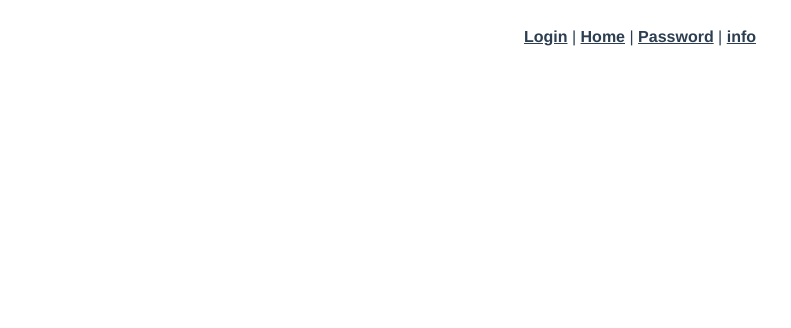
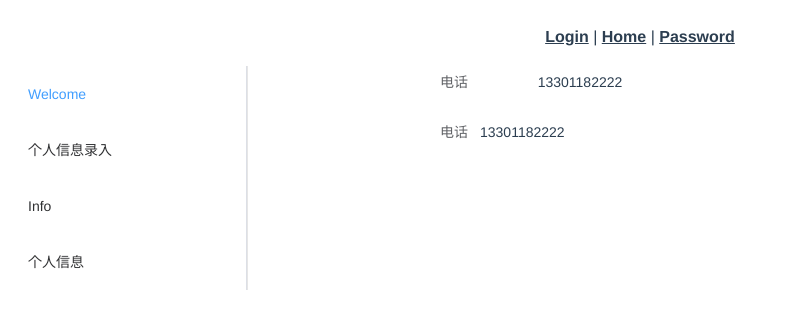
Before and after one commit to JoshYxy/SoftwareEnginnering2022, a Vue app in the folder front_end/: page /home/privateinfo in a window 1280 px wide. Shown: the top 328 px of the page, without its empty margins (0-791 px from the left). Built offline with nearby package versions, Linux system fonts and the light colour scheme; sample sign-in values are in the browser's storage.

Commit message:
UPDATE:个人信息页v0.1

```diff
--- a/front_end/src/App.vue
+++ b/front_end/src/App.vue
@@ -5,8 +5,7 @@
     <router-link to="/home/welcome">Home</router-link> |
     <!-- <router-link to="/admin">Admin</router-link> | -->
     <!-- <router-link to="/info">Info</router-link> | -->
-    <router-link to="/password">Password</router-link> |
-    <router-link to="/infochange">info</router-link>
+    <router-link to="/password">Password</router-link>
     <!-- <el-button id='logout' v-show="this.$store.state.Authorization !== ''" type="info" @click="logout">退出</el-button>
     <el-button type="info" @click="refresh">test</el-button> -->
   </nav>
@@ -56,4 +55,7 @@ nav a.router-link-exact-active {
 .el-table__header col[name="gutter"] {
   display: table-cell !important;
 }
+.el-descriptions__title{
+  font-size: 20px;
+}
 </style>
--- /dev/null
+++ b/front_end/src/components/EditableFormitem.vue
@@ -0,0 +1,74 @@
+<template>
+    <el-form
+    label-width="120px"
+    :rules="this.rule"
+    :model="user"
+    ref="user"
+    >
+    <el-form-item
+        label="电话"
+        @mouseover="buttonOn=true"
+        @mouseout="buttonOn=false"
+        prop="info"
+        >
+        <div class="data-container">
+            <span class="span-container" v-show="!edit">{{edited_info}}</span>
+            <el-input v-show="edit" v-model="user.info"  />
+        </div>
+        <el-button v-show="buttonOn&&(!edit)" type="text" style="float:right" @click="edit=true"  >
+            编辑<el-icon class="el-icon--right"><Edit /></el-icon>
+        </el-button>
+        <el-button v-show="edit" type="text" style="float:right" @click="submit">
+            提交
+        </el-button>
+        <el-button v-show="edit" type="text" style="float:right" @click="cancel">
+            取消
+        </el-button>
+    </el-form-item>
+    </el-form>
+</template>
+
+<script>
+// import axios from 'axios'
+import {Edit} from '@element-plus/icons-vue'
+export default {
+    name: 'EditableFormitem',
+    props: ["data", "rule"],
+    components:{
+        Edit,
+    },
+    data() {
+        return {
+            buttonOn: false,
+            edit: false,
+            user:{
+                info:this.data
+            },
+            // info: this.data,
+            edited_info: this.data,
+        }
+    },
+    methods: {
+        submit() {
+            //axios
+            this.$refs['user'].validate(valid => {
+                if(valid){
+                    this.edited_info=this.user.info
+                    this.edit=false
+                }
+            })
+        },
+        cancel() {
+            this.edit=false
+            this.user.info=this.edited_info
+        }
+    }
+}
+
+</script>
+
+<style scoped>
+.data-container{
+  min-width:200px;
+}
+</style>
--- /dev/null
+++ b/front_end/src/components/PrivateinfoMaintnce.vue
@@ -0,0 +1,89 @@
+<template>
+  <div class="descriptions-container">
+    <el-form
+    label-width="120px"
+
+    :model="userData"
+    >
+    <editable-formitem :data="userData.phone" :rule="phoneRules"></editable-formitem>
+
+    <el-form-item label="电话" class="form-label" >
+      <span v-if="!phoneEdit" >{{userData.phone}}</span>
+      <input v-if="phoneEdit" :value="userData.phone" />
+    </el-form-item>
+
+  </el-form>
+
+  </div>
+</template>
+
+<script>
+// eslint-disable-next-line
+import EditableFormitem from './EditableFormitem.vue'
+
+export default {
+  components:{
+    EditableFormitem
+  },
+  name: 'PrivateinfoMaintnce',
+  data() {
+    return {
+      phoneRules:{info:[{pattern: /^1[3|4|5|7|8][0-9]\d{8}$/, message: '手机号码必须为1开头的符合规则的11位数字'}]},
+      buttonOn: false,
+      phoneEdit: false,
+      userData: {
+        number: 220001,
+        role: 'student',
+        name: '张晓王',
+        id: '310111200201553211',
+        phone: '13301182222',
+        email: '123@qq.com',
+        stu_id: null,
+        teach_id: null,
+        password: '123456',
+        major: '软件工程班',
+        college: {
+              id: 1,
+              name: '计算机科学技术学院',
+              major: [
+                  {id: 1, name: '大数据'},
+                  {id: 2, name: '信息安全'}
+                ]
+        },
+      },
+    }
+  },
+  // created: {
+
+  // }
+}
+
+</script>
+
+<style scoped>
+.data-container{
+  min-width:200px;
+}
+/* .span-container{
+  width:100px;
+} */
+.descriptions-container{
+  width:800px;
+  margin:auto;
+  font-size:18px !important;
+}
+el-form{
+  font-size:18px ;
+}
+/* .form-label{
+  padding: 30px;
+} */
+/* .my-label {
+  width:100px !important;
+
+} */
+/* .my-content {
+  margin:0px;
+  padding: 0px !important;;
+} */
+</style>
--- a/front_end/src/components/UserinfoMaintenance.vue
+++ b/front_end/src/components/UserinfoMaintenance.vue
@@ -113,8 +113,8 @@ export default {
   watch:{
     "user.college.name": {
       handler(){
-        console.log(123)
-        console.log(this.user)
+        // console.log(123)
+        // console.log(this.user)
         this.user.major_='';
       },
     }
@@ -128,6 +128,7 @@ export default {
       submit(){
       this.$refs['user'].validate(valid => {
         if(valid){
+          //axios
             this.dialogFormVisible = false
             this.$emit('changeInfo', this.user);
         //   console.log(this.user)
--- a/front_end/src/router/index.js
+++ b/front_end/src/router/index.js
@@ -5,7 +5,8 @@ import AdminControl from '../components/AdminControl.vue'
 import UserInfo from '../components/UserInfo.vue'
 import WelcomePage from '../components/WelcomePage.vue'
 import ResetPassword from '../views/ResetPassword.vue'
-import UserinfoMaintenance from '../components/UserinfoMaintenance.vue'
+// import UserinfoMaintenance from '../components/UserinfoMaintenance.vue'
+import PrivateinfoMaintnce from '../components/PrivateinfoMaintnce.vue'
 const routes = [
   {
     path: '/',
@@ -17,12 +18,7 @@ const routes = [
     component: HomeView,
     meta: { role: ['admin','student','teacher'] },
   },
-  {
-    path: '/infochange',
-    name: 'infochange',
-    component: UserinfoMaintenance,
-    meta: { role: ['admin'] },
-  },
+
   {
     path: '/home',
     name: 'home',
@@ -49,6 +45,18 @@ const routes = [
         path: 'welcome',
         name: 'welcome',
         component: WelcomePage,
+        meta: { role: ['admin','student','teacher'] }
+      },
+      // {
+      //   path: 'infochange',
+      //   name: 'infochange',
+      //   component: UserinfoMaintenance,
+      //   meta: { role: ['admin'] },
+      // },
+      {
+        path: 'privateinfo',
+        name: 'privateinfo',
+        component: PrivateinfoMaintnce,
         meta: { role: ['admin','student','teacher'] }
       }
     ],
--- a/front_end/src/views/LoginHome.vue
+++ b/front_end/src/views/LoginHome.vue
@@ -19,6 +19,10 @@
           <el-menu-item index="/home/info">
             <!-- <el-icon><icon-menu /></el-icon> -->
             <span>Info</span>
+          </el-menu-item>
+          <el-menu-item index="/home/privateinfo">
+
+            <span>个人信息</span>
           </el-menu-item>
         </el-menu>
       </el-aside>
```
Also changed, not shown: front_end/src/components/MajorMaintenance.vue (line endings or trailing spaces), 1 other file (tests, documents, lock files or other folders).
